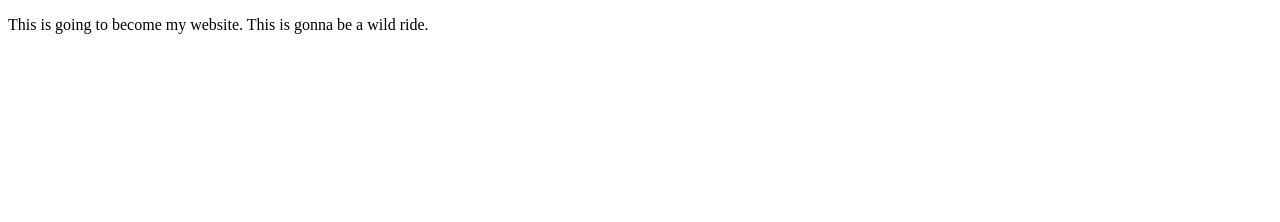
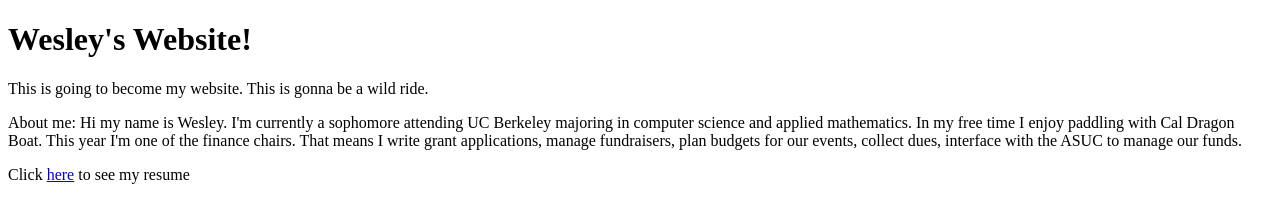
Before and after one commit to wc0001/wes, a plain HTML site: page index.html in a window 1280 px wide. Drawn offline with Linux system fonts and the light colour scheme.

Commit message:
added about me section and resume

```diff
--- a/index.html
+++ b/index.html
@@ -4,6 +4,10 @@
     <title>Wesley's Website</title>
   </head>
   <body>
+    <h1>Wesley's Website!</h1>
     <p>This is going to become my website. This is gonna be a wild ride.</p>
+    <p>About me: Hi my name is Wesley. I'm currently a sophomore attending UC Berkeley majoring in computer science and applied mathematics. In my free time I enjoy paddling with Cal Dragon Boat. This year I'm one of the finance chairs.
+    That means I write grant applications, manage fundraisers, plan budgets for our events, collect dues, interface with the ASUC to manage our funds.</p>
+    <p>Click <a href="resume.pdf">here</a> to see my resume</p>
   </body>
 </html>
```
Also changed, not shown: 1 other file.
